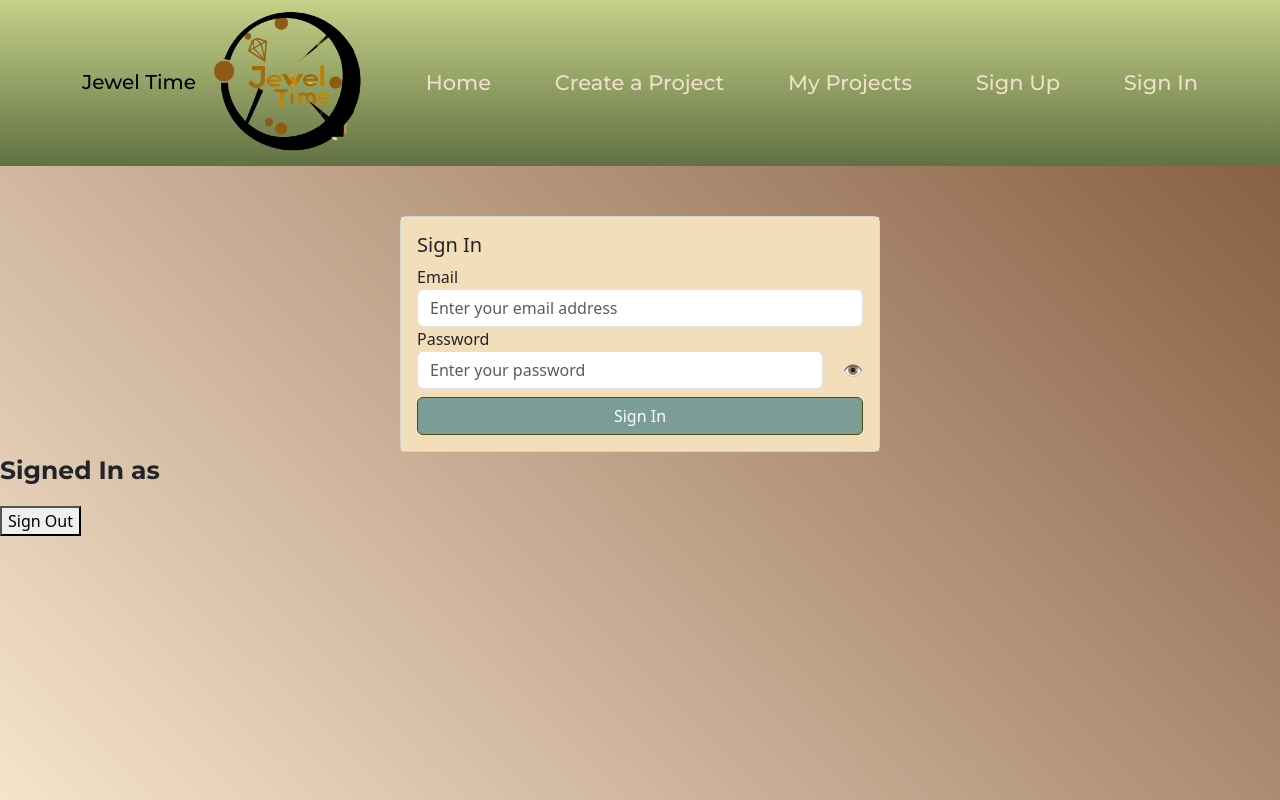
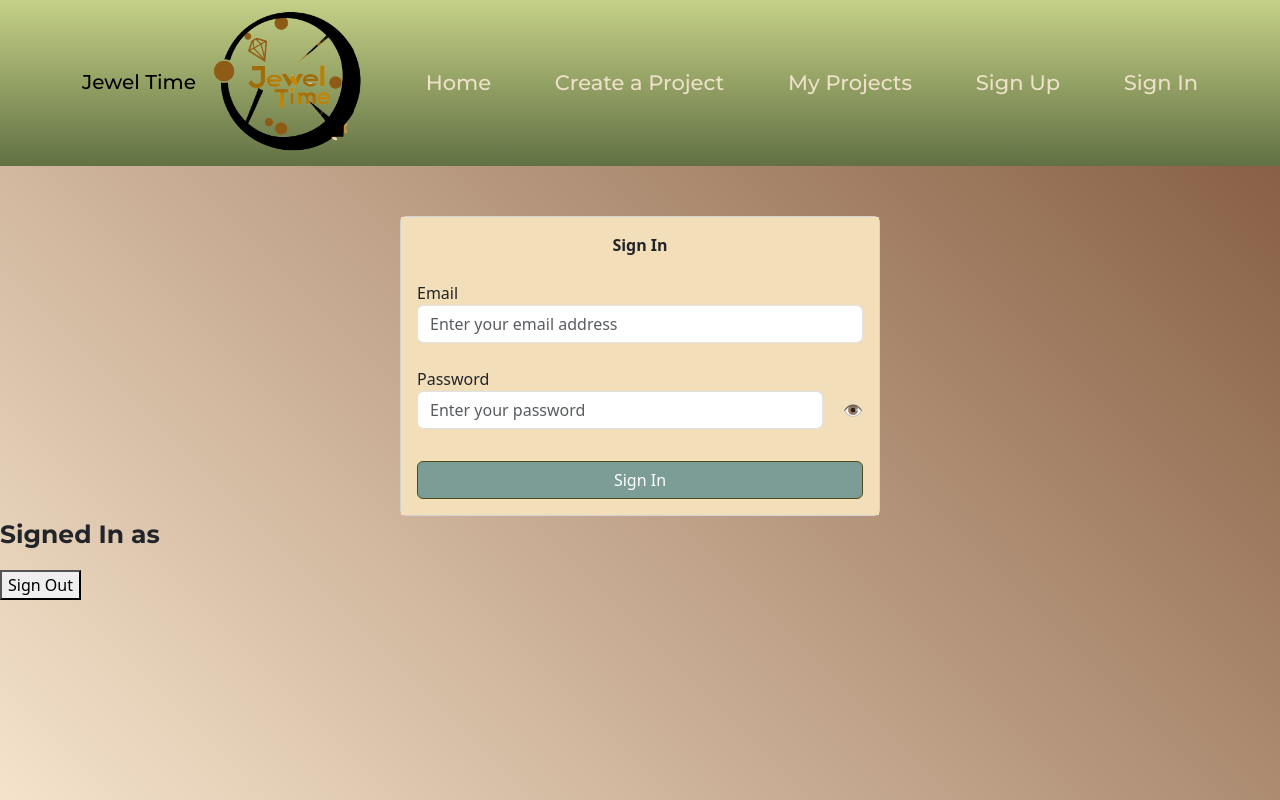
Before and after one commit to AngieCCo/front-end-jeweltime, a React (Create React App) app: page /signin in a window 1280 px wide. Built offline with nearby package versions, Linux system fonts and the light colour scheme; no server answers.

Commit message:
Fixed bold text for Sign in title

```diff
--- a/src/components/SignInF.js
+++ b/src/components/SignInF.js
@@ -24,9 +24,9 @@ const SignInF = ({ validateUser }) => {
             <Card style={{ width: '30rem', margin: 'auto' }} >
             <div className="signIn-form">
             <Card.Body>
-                    <Card.Title>Sign In</Card.Title>
+                    <Card.Title class="text-center fw-bold">Sign In</Card.Title>
                     <form onSubmit={signIn}>
-                    {/* <h1>Sign In</h1> */}
+                        <br/>
                         <label htmlFor="email">Email</label>
                             <input
                                 type="email"
@@ -38,6 +38,7 @@ const SignInF = ({ validateUser }) => {
                                 required
                                 className="form-control"
                             ></input>
+                            <br/>
                         <label htmlFor="password">Password</label>
                         <div style={{ display: 'flex', alignItems: 'center' }}>
                             <input
@@ -58,7 +59,11 @@ const SignInF = ({ validateUser }) => {
                                     {showPassword ? '🙈' : '👁'}
                                 </span>
                         </div>
+                    <div>
+                    <br/>
                     <button type="submit" className="btn btn-success w-100 mt-2">Sign In</button>
+                    </div>
+
                 </form>
                 </Card.Body>
             </div>
```
